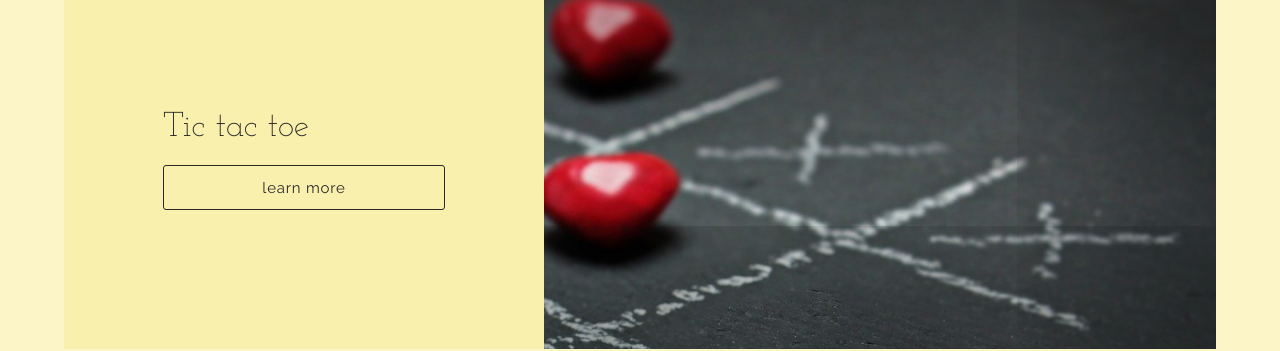
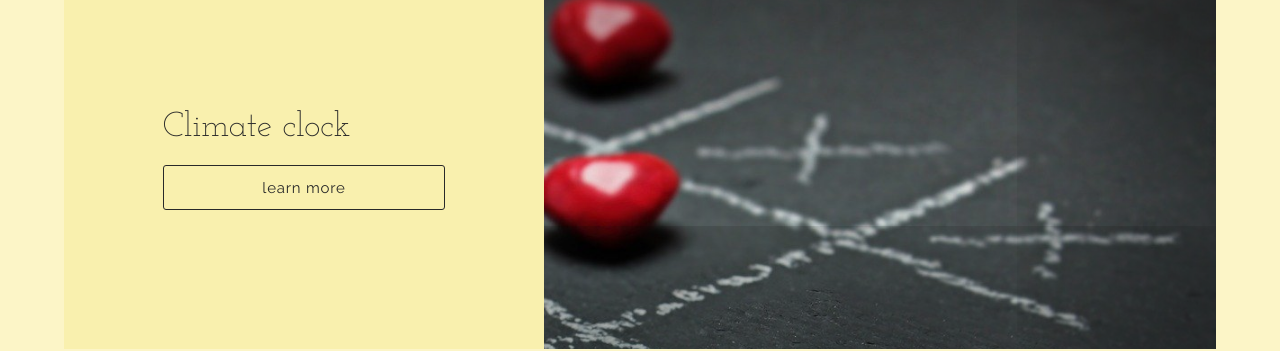
Before and after one commit to VasuGargDev/VasuGargDev.github.io, a Jekyll site: the page built from projects.html, in a window 1280 px wide. Shown: the part 537-888 px from the top of the page. Built offline with Jekyll 4.4.1, drawn with Linux system fonts in a browser that asks for light colours; nearby versions of some CDN libraries.

Commit message:
Update projects.yml

```diff
--- a/_data/projects.yml
+++ b/_data/projects.yml
@@ -1,5 +1,5 @@
 - id: 2
-  title: Tic tac toe
+  title: Climate clock
   url: https://tic-or-treat.herokuapp.com/
   github_url: https://github.com/nyc-bobolinks-2016/tic_or_treat
   description: A simple tic-tac-toe game allowing both registered and unregistered users to play against a computer. Logged-in users have the benefit of viewing various statistics about their past games and resuming unfinished games.
```
